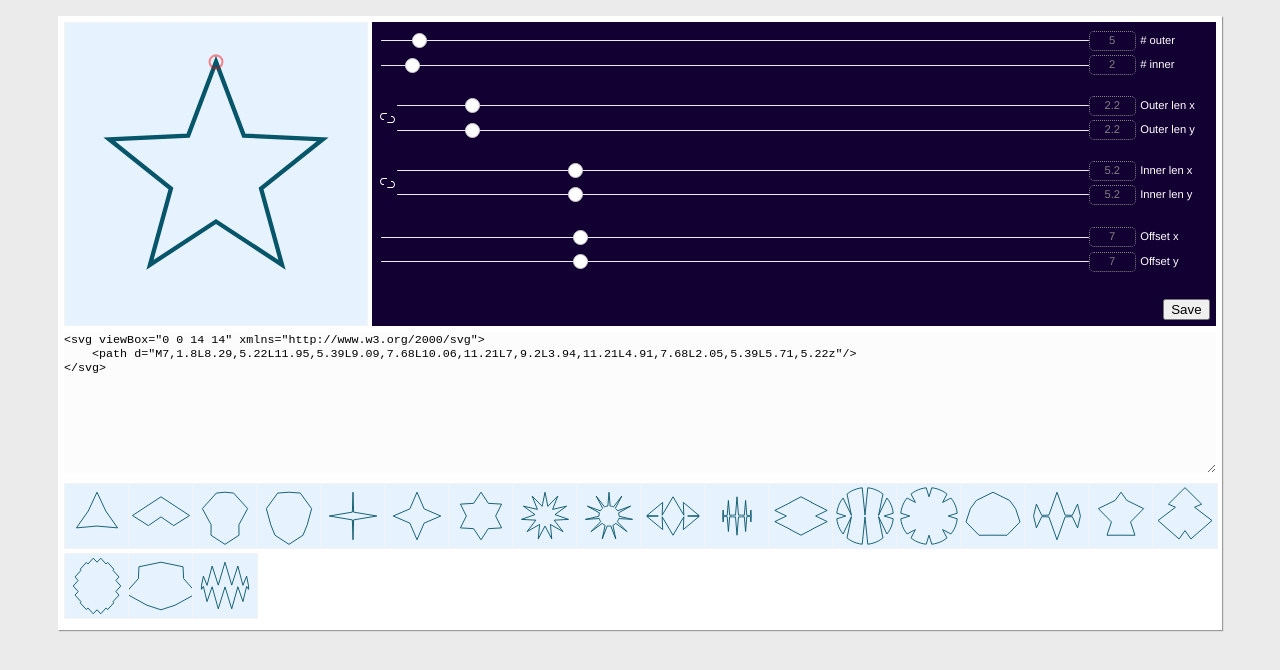
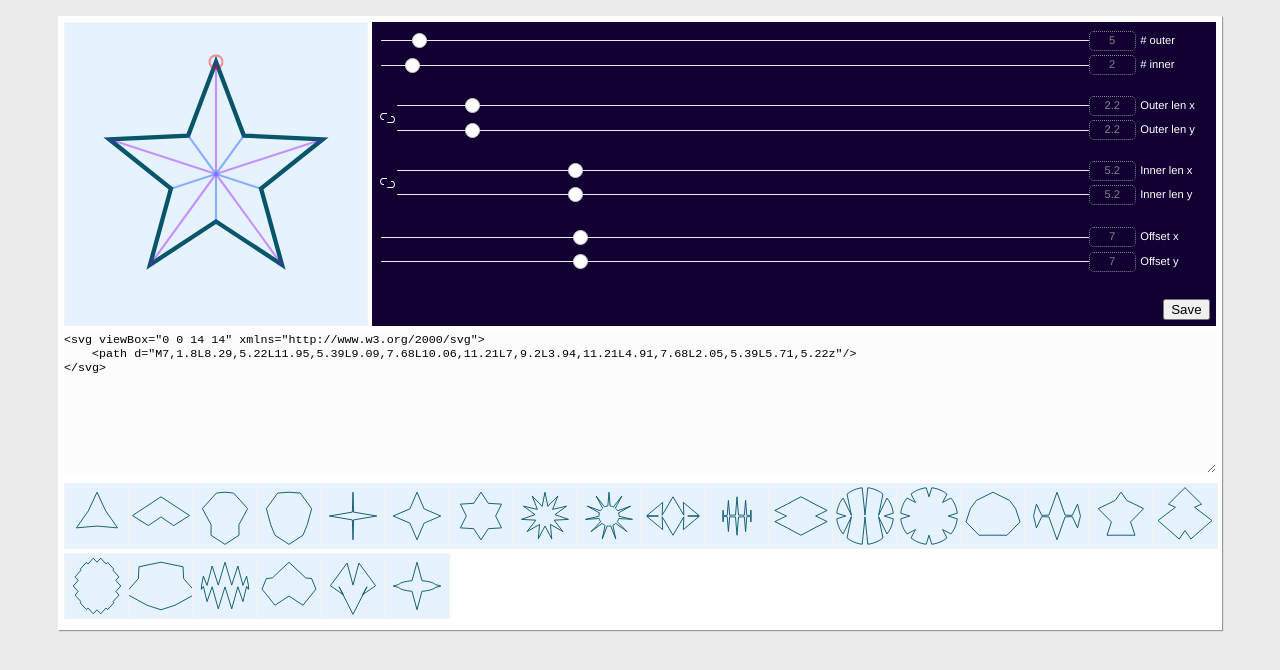
Before and after one commit to maxzz/ngon-gen, a Vue app: page / in a window 1280 px wide. Shown: the top 670 px of the page. Built offline with nearby package versions, Linux system fonts and the light colour scheme.

Commit message:
Added helper lines

```diff
--- a/src/App.vue
+++ b/src/App.vue
@@ -3,7 +3,9 @@
         <div class="main">
             <svg viewBox="0 0 14 14" class="big-canvas" xmlns="http://www.w3.org/2000/svg">
                 <path :d="data.d" />
-                <circle class="origin" :cx="data.cx" :cy="data.cy" r=".3px"></circle>
+                <path class="helper-out-lines" :d="helpers.outLines" />
+                <path class="helper-inn-lines" :d="helpers.innLines" />
+                <circle class="origin" :cx="data.start.cx" :cy="data.start.cy" r=".3px"></circle>
             </svg>
             <div class="right">
                 <div class="ranges">
@@ -92,8 +94,9 @@ function initShapes(sp: types.ShapeParams) {
         JSON.parse('{"nOuter":"16","nInner":"2","lenOuter":{"x":"4.2","y":"6.2"},"lenInner":{"x":5.2,"y":5.2},"offset":{"x":7,"y":7}}'),
         JSON.parse('{"nOuter":5,"nInner":2,"lenOuter":{"x":"8.2","y":"5.2"},"lenInner":{"x":5.2,"y":5.2},"offset":{"x":7,"y":7}}'),
         JSON.parse('{"nOuter":"11","nInner":"2","lenOuter":{"x":"5.2","y":"0.2"},"lenInner":{"x":5.2,"y":5.2},"offset":{"x":7,"y":7}}'),
-
-        //JSON.parse(''),
+        JSON.parse('{"nOuter":5,"nInner":2,"lenOuter":{"x":"6.2","y":2.2},"lenInner":{"x":5.2,"y":5.2},"offset":{"x":7,"y":7}}'),
+        JSON.parse('{"nOuter":5,"nInner":2,"lenOuter":{"x":"2.2","y":"6.2"},"lenInner":{"x":5.2,"y":"0.2"},"offset":{"x":7,"y":7}}'),
+        JSON.parse('{"nOuter":"4","nInner":"6","lenOuter":{"x":"4.2","y":"1.2"},"lenInner":{"x":"5.2","y":"5.2"},"offset":{"x":7,"y":7}}'),
     );
 
     function actionSave() {
@@ -133,11 +136,26 @@ export default Vue.extend({
 
         let sp = reactive(initialParams);
         let data = computed(() => generate(sp));
+        let helpers = computed(() => {
+            const pointsToLines = (arr: [number, number][]) => arr.map(_ => `M${data.value.center.x},${data.value.center.y}L${_[0]},${_[1]}`);
+
+            let inn = data.value.points.filter((_, index) => index % sp.nInner !== 0);
+            let innLines = pointsToLines(inn);
+
+            let out = data.value.points.filter((_, index) => index % sp.nInner === 0);
+            let outLines = pointsToLines(out);
+
+            return {
+                innLines,
+                outLines
+            };
+        });
         let { applyShape, actionSave, shapes } = initShapes(sp);
 
         return {
             sp,
             data,
+            helpers,
             actionSave,
             applyShape,
             generate,
@@ -205,9 +223,19 @@ body {
         stroke-width: .2;
     }
 
+    .helper-out-lines {
+        stroke: rgba(153, 0, 255, 0.4);
+        stroke-width: .1;
+    }
+
+    .helper-inn-lines {
+        stroke: rgba(0, 76, 255, 0.4);
+        stroke-width: .1;
+    }
+
     .origin {
         fill: none;
-        stroke: rgba(255, 0, 0, 0.438);
+        stroke: rgba(255, 0, 0, 0.4);
         stroke-width: .1;
     }
 }
--- a/src/components/InputRange.vue
+++ b/src/components/InputRange.vue
@@ -19,18 +19,13 @@
 
 <script lang="ts">
 import Vue from "vue";
-import { ref, watch } from '@vue/composition-api';
+import { ref } from '@vue/composition-api';
 
 export default Vue.extend({
     inheritAttrs: false,
     props: ["label", "value"],
     setup() {
         const linked = ref(false);
-
-        watch(linked, () => {
-            console.log('paerent check', linked.value);
-        });
-
         return {
             linked
         };
--- a/src/shape-generator.ts
+++ b/src/shape-generator.ts
@@ -48,7 +48,14 @@ export function generate(p: types.ShapeParams) {
 
     return {
         d,
-        cx: ''+points[0][0],
-        cy: ''+points[0][1],
+        points,
+        start: {
+            cx: ''+points[0][0],
+            cy: ''+points[0][1],
+        },
+        center: {
+            x: 7,
+            y: 7,
+        }
     };
 }
```
